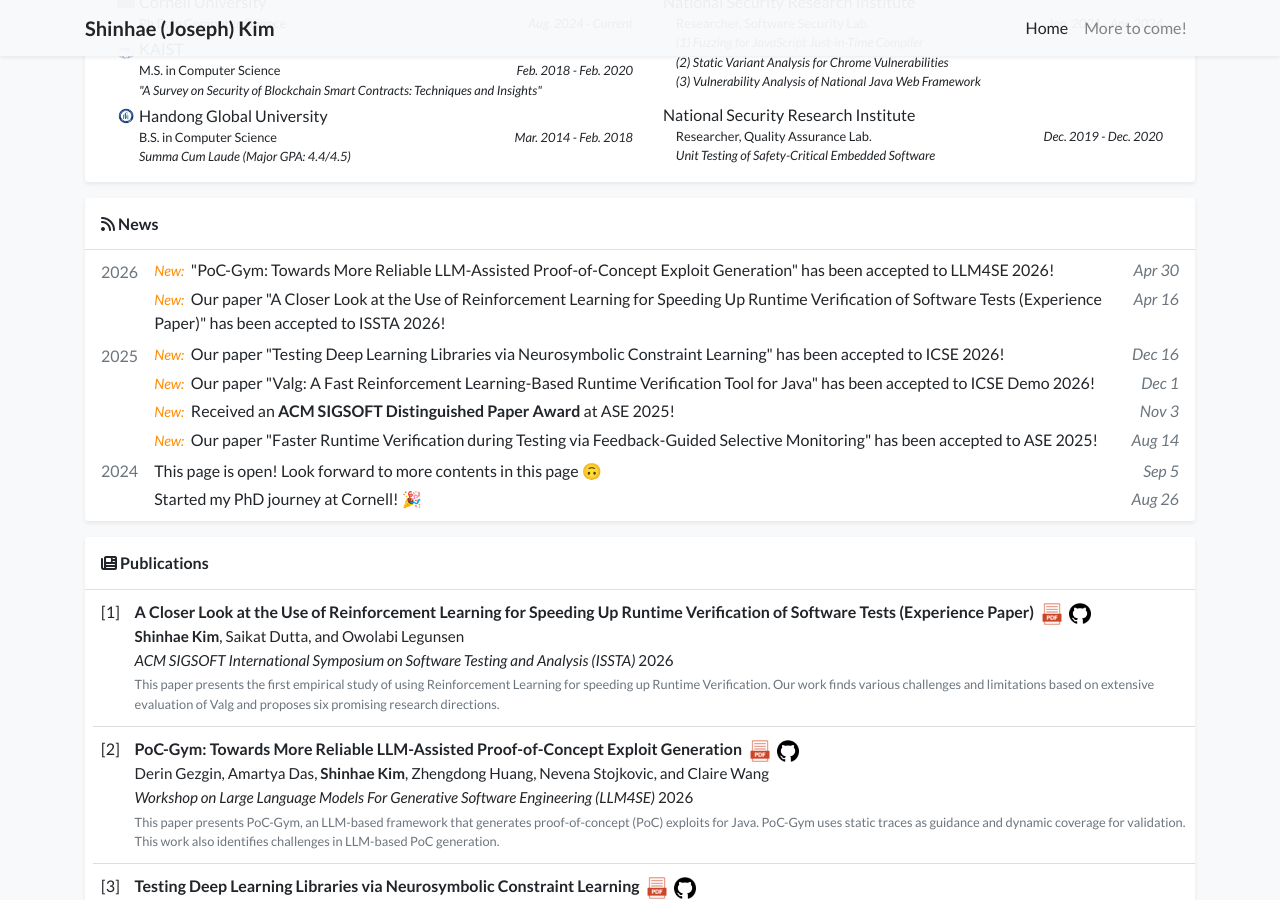
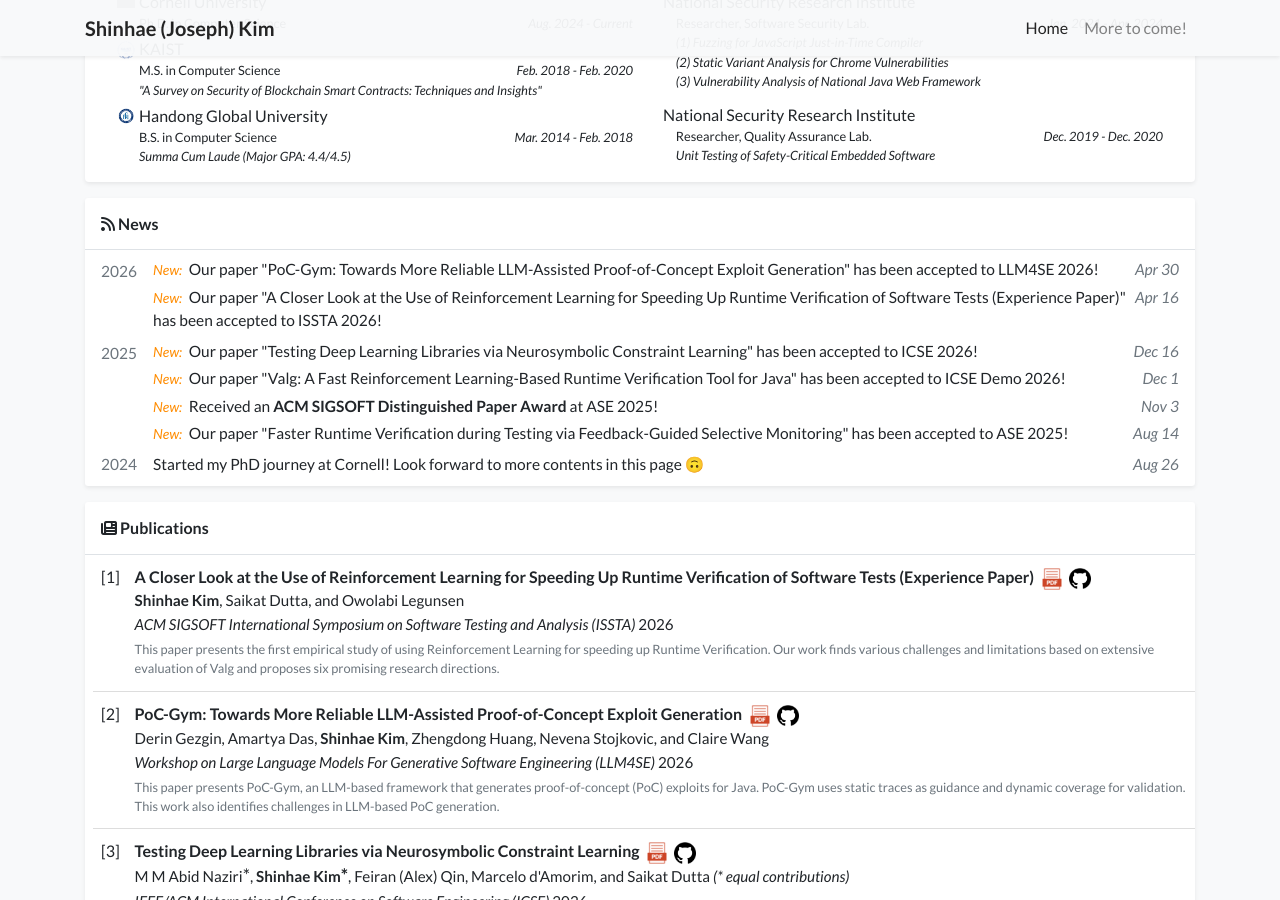
Before and after one commit to shinhae-kim/shinhae-kim.github.io, a Jekyll site: the page index.html, which Jekyll copies as it is, in a window 1280 px wide and 900 px high, scrolled down 710 px. Built offline with Jekyll 4.4.1, drawn with Linux system fonts in a browser that asks for light colours; a style sheet for code colours, icons or effects is not loaded; grey boxes are pictures that could not be loaded.

Commit message:
updated news

```diff
--- a/index.html
+++ b/index.html
@@ -245,38 +245,38 @@ document.querySelectorAll(".root-path-text").forEach(function(element){
 <div class="px-3 pb-1">
 
 <div class="media py-1" style="margin-bottom: -9px; padding-bottom: -1px;">
-  <div class="mr-3 text-muted my-1" style="margin-bottom: 0; padding-top: 2px; padding-bottom: 0;">2026</div>
+  <div class="mr-3 text-muted my-1" style="margin-bottom: 0; padding-top: 2px; padding-bottom: 0; font-size: 0.97rem;">2026</div>
   <div class="media-body">
-    <div class="my-1 d-flex bullet" style="padding-bottom: .5px;">
-      <div>"PoC-Gym: Towards More Reliable LLM-Assisted Proof-of-Concept Exploit Generation" has been accepted to LLM4SE 2026!</div>
-      <div class="ml-auto text-muted no-break" style="align-self: flex-start;"><i>Apr 30</i></div>
+    <div class="my-1 d-flex bullet" style="padding-bottom: .3px; font-size: 0.97rem;">
+      <div>Our paper "PoC-Gym: Towards More Reliable LLM-Assisted Proof-of-Concept Exploit Generation" has been accepted to LLM4SE 2026!</div>
+      <div class="ml-auto text-muted no-break" style="align-self: flex-start; font-size: 0.97rem;"><i>Apr 30</i></div>
     </div>
-    <div class="my-1 d-flex bullet" style="padding-bottom: .5px;">
-      <div> Our paper "A Closer Look at the Use of Reinforcement Learning for
+    <div class="my-1 d-flex bullet" style="padding-bottom: .3px; font-size: 0.97rem;">
+      <div>Our paper "A Closer Look at the Use of Reinforcement Learning for
 	      Speeding Up Runtime Verification of Software Tests (Experience Paper)" has been accepted to ISSTA 2026!</div>
-      <div class="ml-auto text-muted no-break" style="align-self: flex-start;"><i>Apr 16</i></div>
+      <div class="ml-auto text-muted no-break" style="align-self: flex-start; font-size: 0.97rem;"><i>Apr 16</i></div>
     </div>
   </div>
 </div> <!-- end of 2026 -->
 
 <div class="media py-1" style="margin-bottom: -9px; padding-bottom: -1px;">
-  <div class="mr-3 text-muted my-1" style="margin-bottom: 0; padding-top: 2px; padding-bottom: 0;">2025</div>
+  <div class="mr-3 text-muted my-1" style="margin-bottom: 0; padding-top: 2px; padding-bottom: 0; font-size: 0.97rem;">2025</div>
   <div class="media-body">
-    <div class="my-1 d-flex bullet" style="padding-bottom: .5px;">
+    <div class="my-1 d-flex bullet" style="padding-bottom: .3px; font-size: 0.97rem;">
       <div>Our paper "Testing Deep Learning Libraries via Neurosymbolic Constraint Learning" has been accepted to ICSE 2026!</div>
-      <div class="ml-auto text-muted no-break" style="align-self: flex-start;"><i>Dec 16</i></div>
+      <div class="ml-auto text-muted no-break" style="align-self: flex-start; font-size: 0.97rem;"><i>Dec 16</i></div>
     </div>
-    <div class="my-1 d-flex bullet" style="padding-bottom: .5px;">
+    <div class="my-1 d-flex bullet" style="padding-bottom: .3px; font-size: 0.97rem;">
       <div>Our paper "Valg: A Fast Reinforcement Learning-Based Runtime Verification Tool for Java" has been accepted to ICSE Demo 2026!</div>
-      <div class="ml-auto text-muted no-break" style="align-self: flex-start;"><i>Dec 1</i></div>
+      <div class="ml-auto text-muted no-break" style="align-self: flex-start; font-size: 0.97rem;"><i>Dec 1</i></div>
     </div>
-    <div class="my-1 d-flex bullet" style="padding-bottom: .5px;">
+    <div class="my-1 d-flex bullet" style="padding-bottom: .3px; font-size: 0.97rem;">
       <div>Received an <b> ACM SIGSOFT Distinguished Paper Award </b> at ASE 2025!</div>
-      <div class="ml-auto text-muted no-break" style="align-self: flex-start;"><i>Nov 3</i></div>
+      <div class="ml-auto text-muted no-break" style="align-self: flex-start; font-size: 0.97rem;"><i>Nov 3</i></div>
     </div>
-    <div class="my-1 d-flex bullet" style="padding-bottom: .5px;">
+    <div class="my-1 d-flex bullet" style="padding-bottom: .3px; font-size: 0.97rem;">
       <div>Our paper "Faster Runtime Verification during Testing via Feedback-Guided Selective Monitoring" has been accepted to ASE 2025!</div>
-      <div class="ml-auto text-muted no-break" style="align-self: flex-start;"><i>Aug 14</i></div>
+      <div class="ml-auto text-muted no-break" style="align-self: flex-start; font-size: 0.97rem;"><i>Aug 14</i></div>
     </div>
   </div>
 </div> <!-- end of 2025 -->
@@ -292,16 +292,12 @@ document.querySelectorAll(".root-path-text").forEach(function(element){
 }
 </style>
 
-<div class="media py-1" style="margin-top: -2.5px; margin-bottom: -1.88px; padding-top: 0;">
-  <div class="mr-3 text-muted my-1" style="margin-top: 0; padding-top: 0;">2024</div>
+<div class="media py-1" style="margin-top: -2.5px; margin-bottom: -1.9px; padding-top: 0;">
+  <div class="mr-3 text-muted my-1" style="margin-top: 0; padding-top: 0; font-size: 0.97rem;">2024</div>
   <div class="media-body">
-    <div class="my-1 d-flex" style="padding-bottom: 0;">
-      <div>This page is open! Look forward to more contents in this page &#128579;</div>
-      <div class="ml-auto text-muted no-break" style="align-self: flex-start;"><i>Sep 5</i></div>
-    </div>
-    <div class="my-1 d-flex" style="padding-bottom: 0;">
-      <div>Started my PhD journey at Cornell! &#127881;</div>
-      <div class="ml-auto text-muted no-break" style="align-self: flex-start;"><i>Aug 26</i></div>
+    <div class="my-1 d-flex" style="padding-bottom: 0; font-size: 0.97rem;">
+      <div>Started my PhD journey at Cornell! Look forward to more contents in this page &#128579;</div>
+      <div class="ml-auto text-muted no-break" style="align-self: flex-start; font-size: 0.97rem;"><i>Aug 26</i></div>
     </div>
   </div>
 </div> <!-- end of 2024 -->
```
